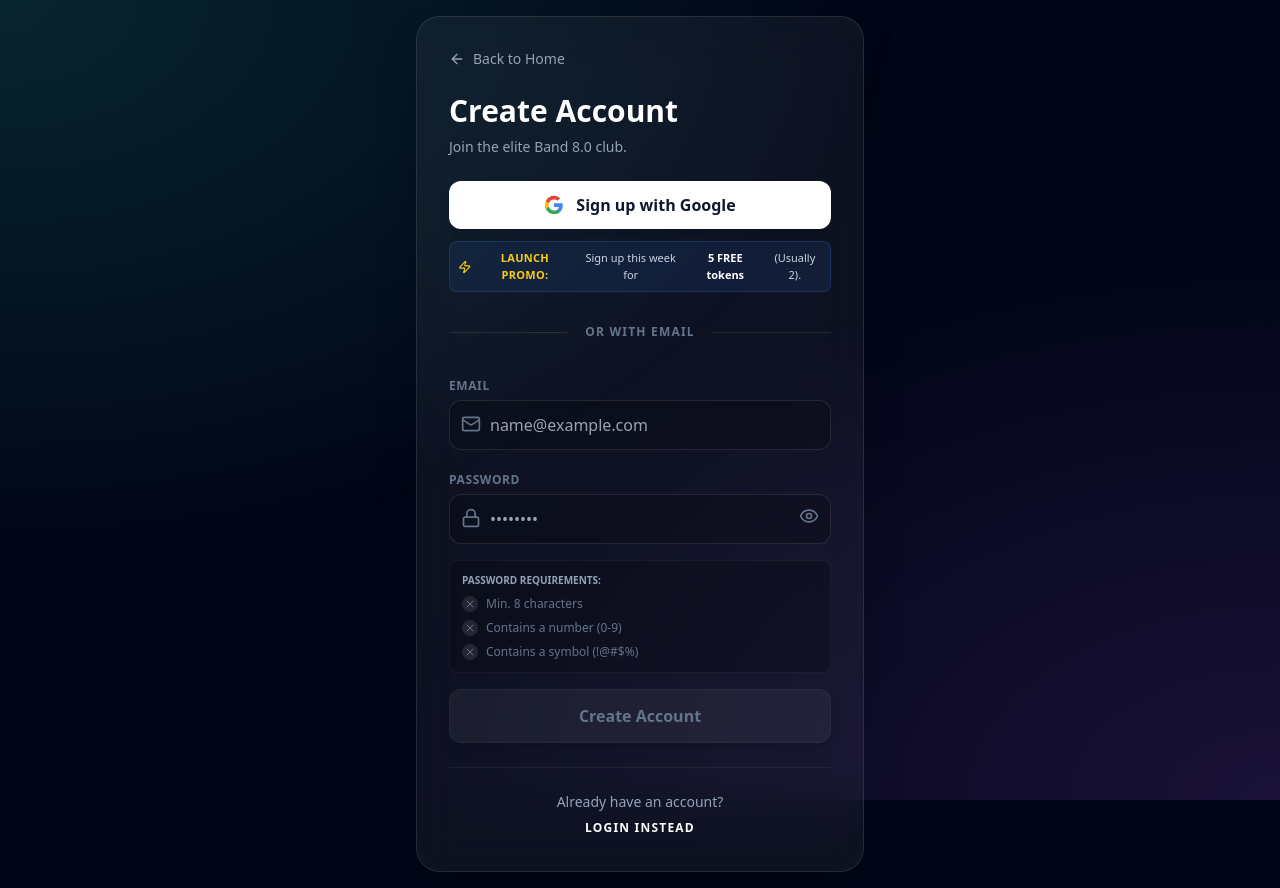
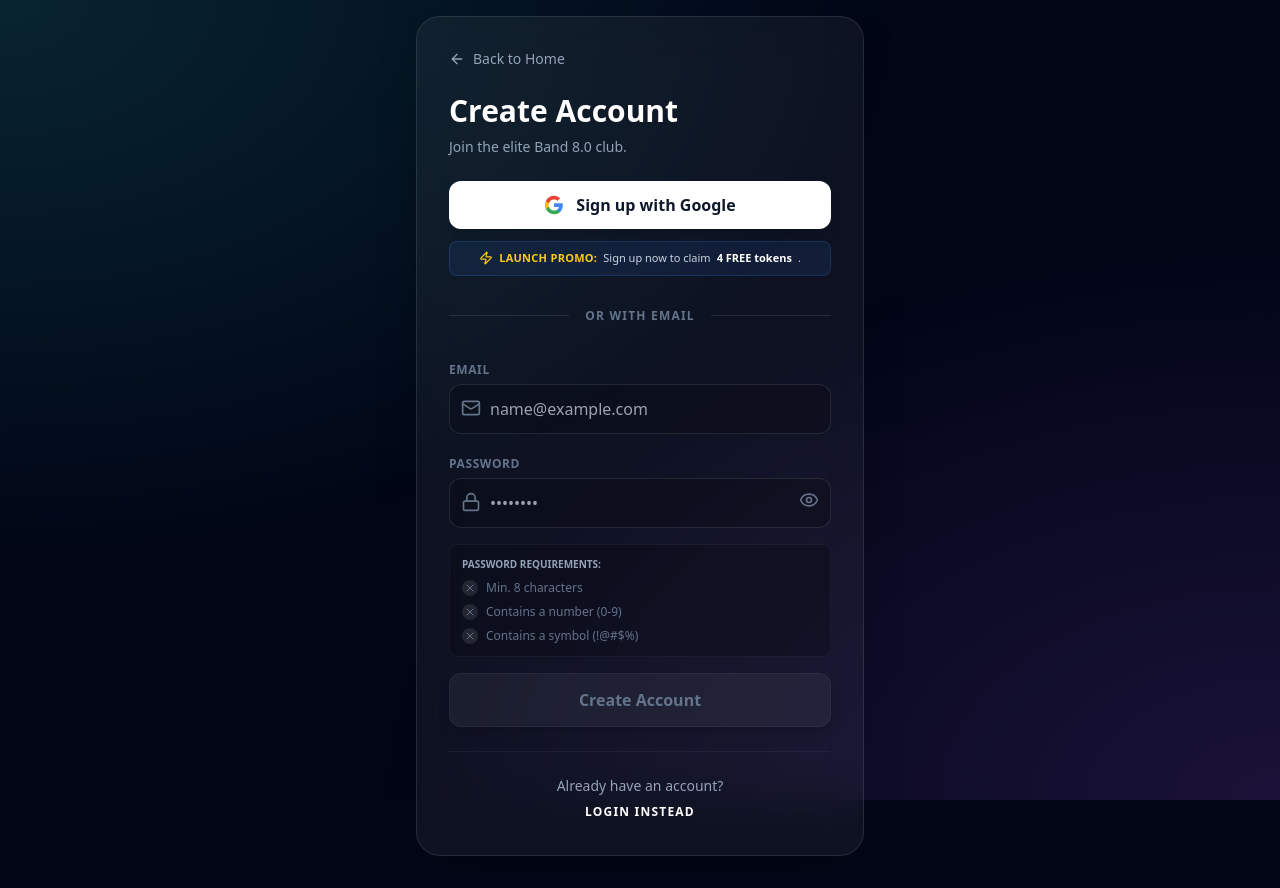
Before and after one commit to luthfimbaihaqi/speak7-app, a Next.js app: page /auth in a window 1280 px wide. Both pictures are taken after a click on the button "Sign up here". Built offline with nearby package versions, Linux system fonts and the light colour scheme; no server answers.

Commit message:
update 4 tokens

```diff
--- a/app/auth/page.js
+++ b/app/auth/page.js
@@ -179,13 +179,13 @@ export default function AuthPage() {
                                 {mode === "register" ? "Sign up with Google" : "Continue with Google"}
                             </button>
 
-                            {/* 🔥 MARKETING TEXT DIREVISI: Launch Promo 5 Tokens */}
+                            {/* 🔥 MARKETING TEXT DIREVISI: Launch Promo 4 Tokens */}
                             {mode === "register" ? (
                                 <div className="text-center bg-blue-500/10 border border-blue-500/20 rounded-lg p-2 mb-6">
                                     <p className="text-[11px] text-slate-300 font-medium flex items-center justify-center gap-1.5">
                                         <Zap className="w-3.5 h-3.5 text-yellow-400" />
                                         <strong className="text-yellow-400 uppercase tracking-wide">Launch Promo:</strong>
-                                        Sign up this week for <span className="text-white font-bold">5 FREE tokens</span> (Usually 2).
+                                        Sign up now to claim <span className="text-white font-bold">4 FREE tokens</span>.
                                     </p>
                                 </div>
                             ) : (
```
